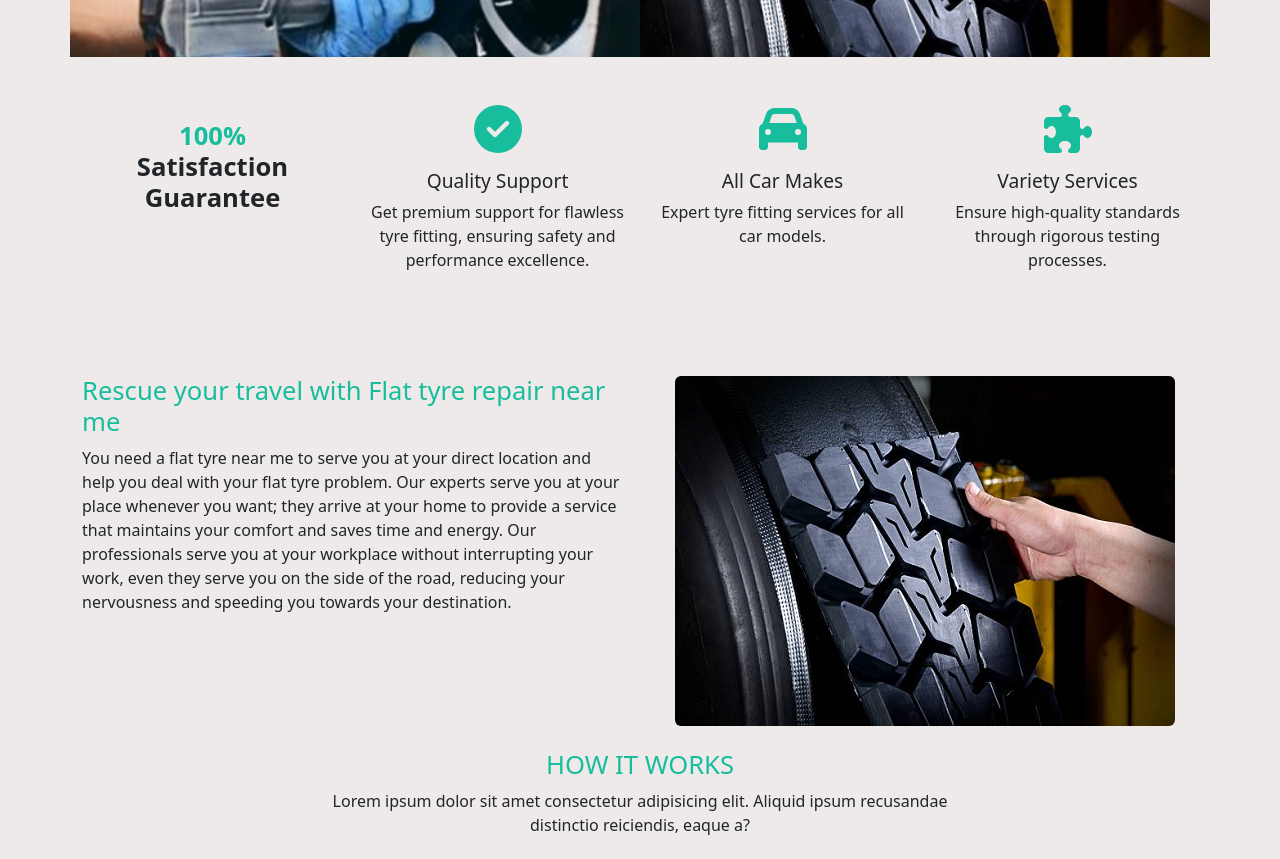
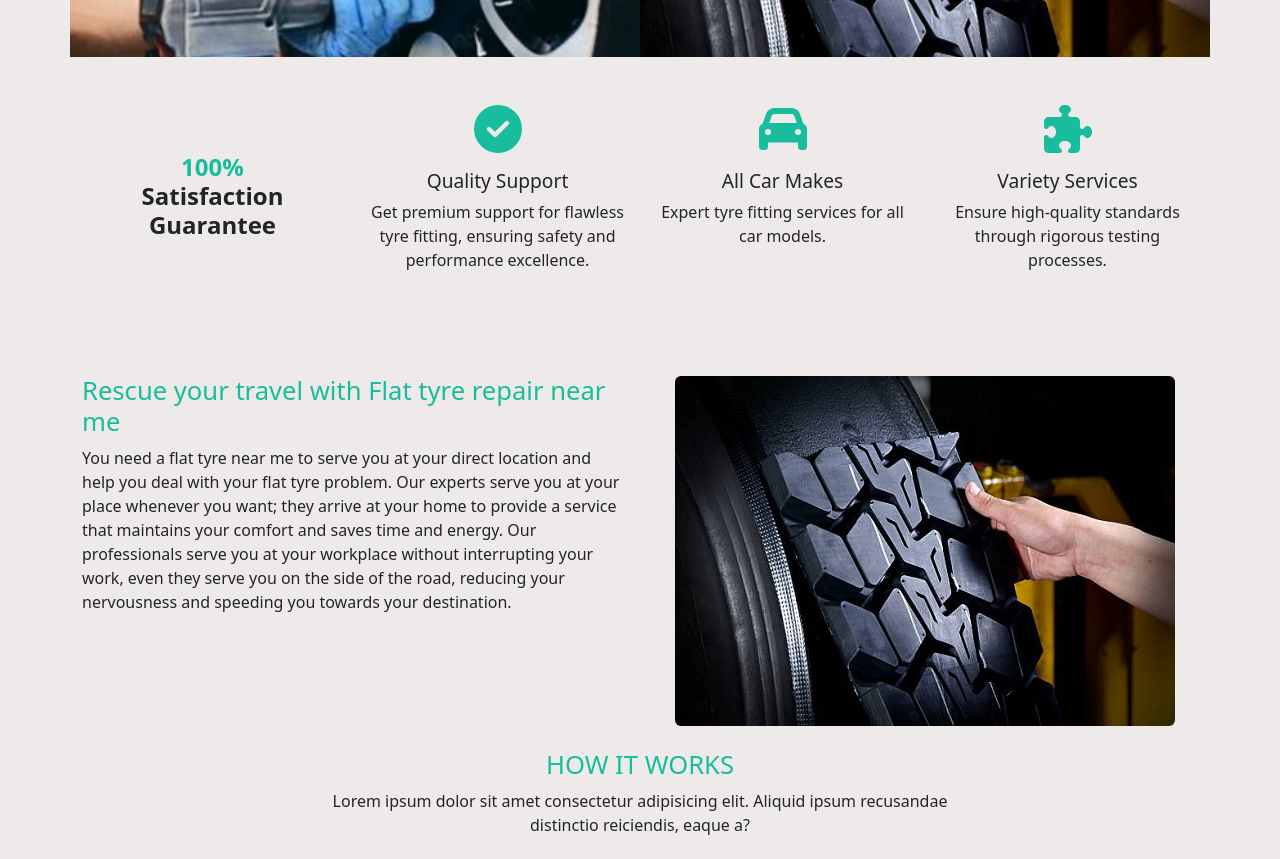
Before and after one commit to Mehwishmushtaq/MrTyreFitter, a React (Vite) app: page /services/flat-tyre in a window 1280 px wide. Shown: the part 2040-2899 px from the top of the page. Built offline with nearby package versions, Linux system fonts and the light colour scheme.

Commit message:
Update Guarantee.jsx

```diff
--- a/src/components/Guarantee.jsx
+++ b/src/components/Guarantee.jsx
@@ -27,7 +27,7 @@ const WhyChooseUs = () => {
 
                     <Row>
                         <Col className="text-center mb-4">
-                            <h2 className='mt-3' style={{fontSize:'40px'}}>
+                            <h3 className='mt-5' style={{fontSize:'60px'}}>
                                 <strong>
                                     <span style={{ color: '#18bd9d' }}>100%</span>
                                     <br />
@@ -36,7 +36,7 @@ const WhyChooseUs = () => {
                                     Guarantee
                                 </strong>
 
-                            </h2>
+                            </h3>
                         </Col>
                         {features.map((feature, index) => (
                             <Col key={index} md="6" lg="3" className="mb-4">
```
